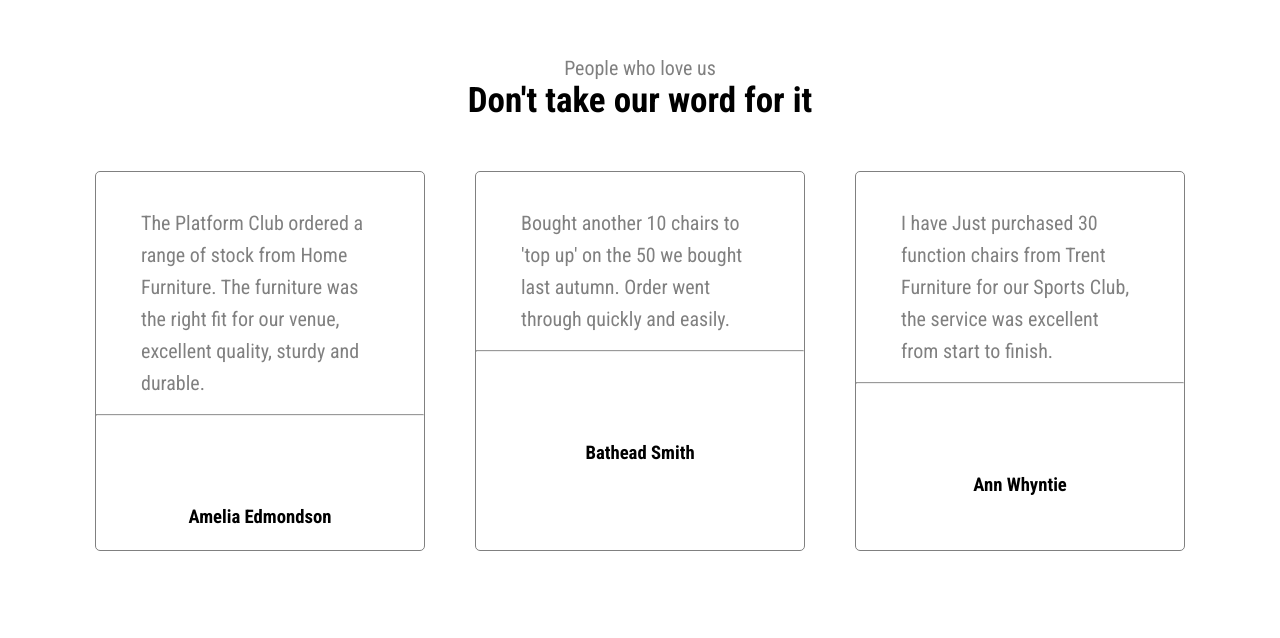
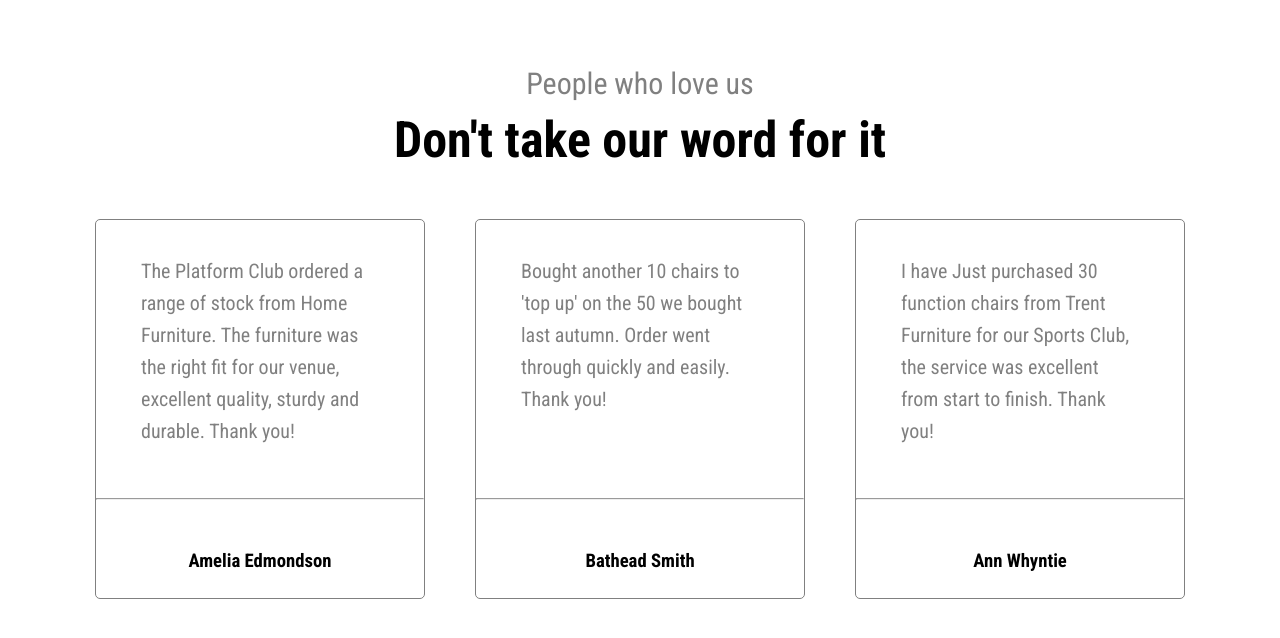
Before and after one commit to jefftebang/session7, a plain HTML site: page index.html in a window 1280 px wide. Shown: the part 2024-2662 px from the top of the page. Drawn offline with Linux system fonts and the light colour scheme.

```diff
--- a/assets/styles/style.css
+++ b/assets/styles/style.css
@@ -194,17 +194,17 @@ div > h4, div > p{
 	height: 100vh;
 }
 
-.comments > p, h1 {
+.comments > div > p, h1 {
 	text-align: center;
 }
 
-.comments > p {
+.comments > div > p {
 	color: gray;
-	font-size: 20px;
+	font-size: 30px;
 }
 
-.comments > h1 {
-	font-size: 35px;
+.comments > div > h1 {
+	font-size: 50px;
 }
 
 .comment1 {
@@ -246,16 +246,13 @@ div > h4, div > p{
 	margin: 35px;
 	font-size: 20px;
 	line-height: 1.6;
+	height: 55%;
 }
 
 #comments > div > h3 {
 	text-align: center;
 	position: relative;
-	top: 70px;
+	top: 50px;
 }
 
-#comments > div > hr {
-	position: relative;
-	bottom: 20px;
-}
 /*End of Comments CSS*/
--- a/index.html
+++ b/index.html
@@ -105,22 +105,24 @@
 		</div>
 	</section>
 	<section class="comments">
-		<p>People who love us</p>
-		<h1>Don't take our word for it</h1>
+		<div>
+			<p>People who love us</p>
+			<h1>Don't take our word for it</h1>
+		</div>
 
 		<div id="comments">
 			<div class="comment1">
-				<p>The Platform Club ordered a range of stock from Home Furniture. The furniture was the right fit for our venue, excellent quality, sturdy and durable.</p>
+				<p>The Platform Club ordered a range of stock from Home Furniture. The furniture was the right fit for our venue, excellent quality, sturdy and durable. Thank you!</p>
 				<hr>
 				<h3>Amelia Edmondson</h3>
 			</div>
 			<div class="comment2">
-				<p>Bought another 10 chairs to 'top up' on the 50 we bought last autumn.  Order went through quickly and easily.</p>
+				<p>Bought another 10 chairs to 'top up' on the 50 we bought last autumn.  Order went through quickly and easily. Thank you!</p>
 				<hr>
 				<h3>Bathead Smith</h3>
 			</div>
 			<div class="comment3">
-				<p>I have Just purchased 30 function chairs from Trent Furniture for our Sports Club, the service was excellent from start to finish.</p>
+				<p>I have Just purchased 30 function chairs from Trent Furniture for our Sports Club, the service was excellent from start to finish. Thank you!</p>
 				<hr>
 				<h3>Ann Whyntie</h3>
 			</div>
```
Also changed, not shown: 3 other files.
